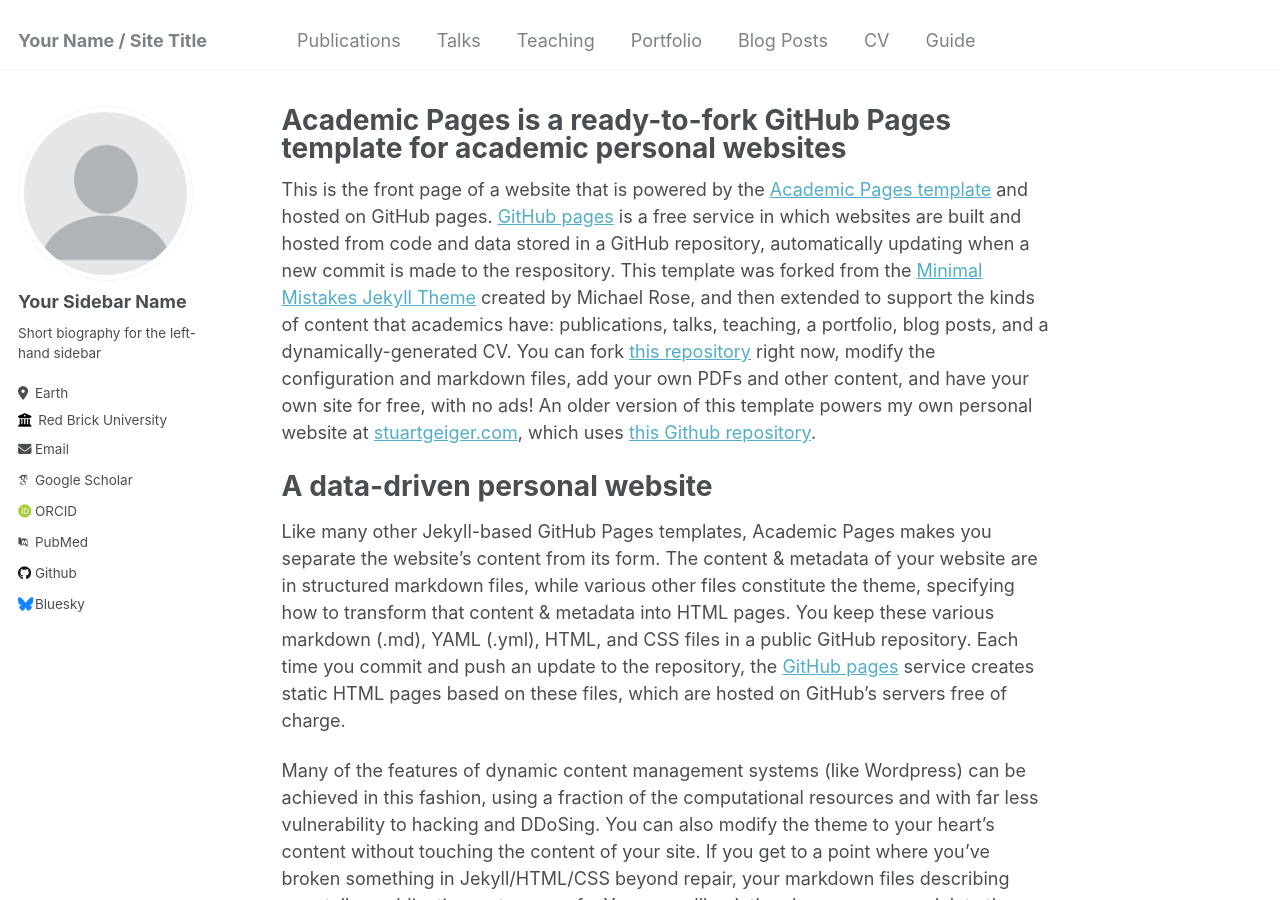
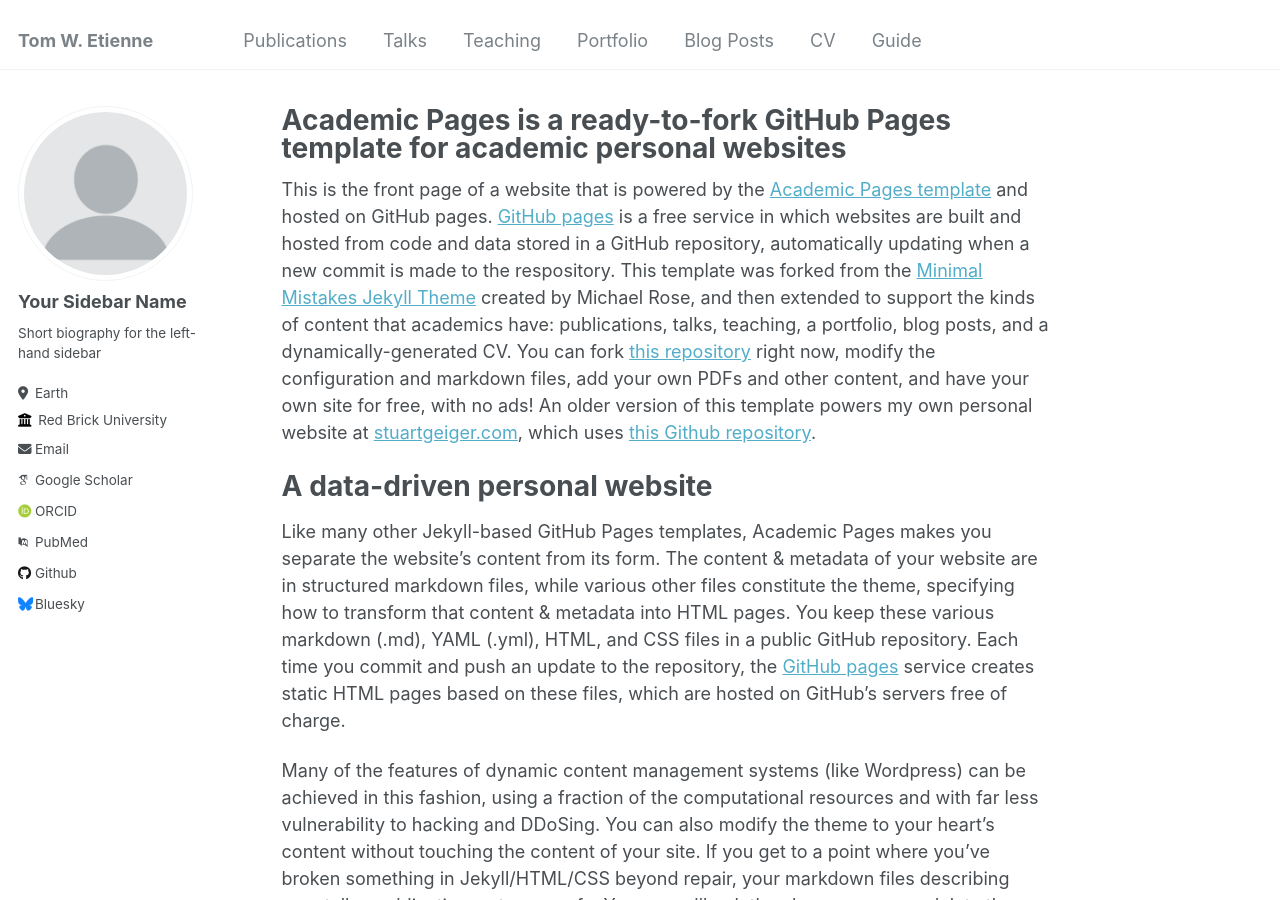
Before and after one commit to tomwetienne/tomwetienne.github.io, a Jekyll site: the page built from _pages/about.md, in a window 1280 px wide and 900 px high. Built offline with Jekyll 4.4.1, drawn with Linux system fonts in a browser that asks for light colours; some web fonts are replaced.

Commit message:
Title added

```diff
--- a/_config.yml
+++ b/_config.yml
@@ -8,7 +8,7 @@
 
 # Basic Site Settings
 locale                   : "en-US"
-title                    : "Your Name / Site Title"
+title                    : "Tom W. Etienne"
 title_separator          : "-"
 name                     : &name "Your Name"
 description              : &description "personal description"
```
